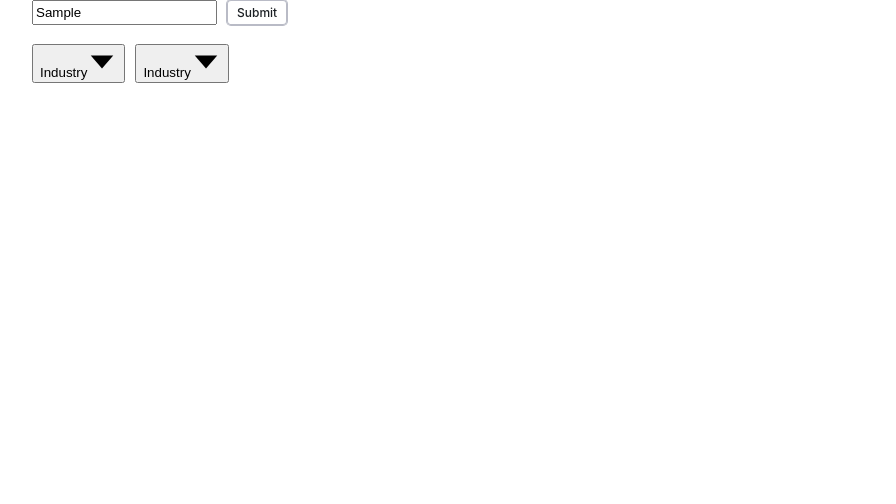
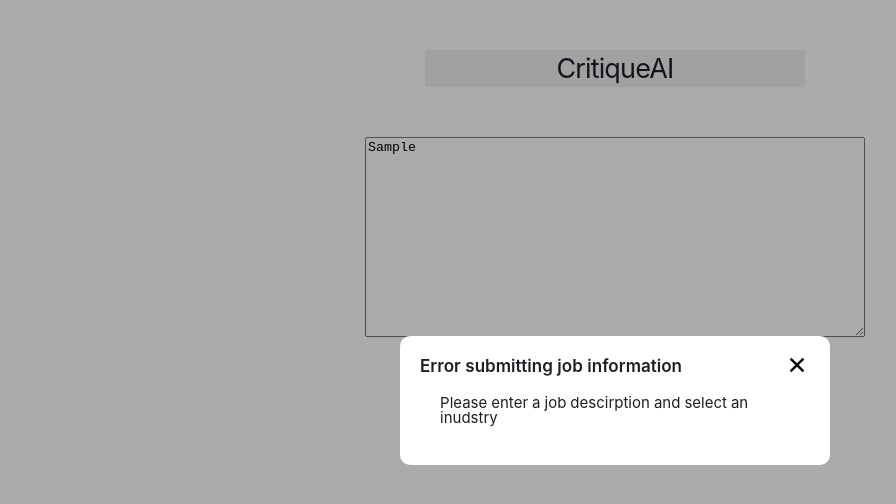
Before and after one commit to Pomegranate-Coding-Group/CritiqueAI, a Next.js app in the folder app/: page / in a window 1280 px wide. Both pictures are taken after typing "Sample" into the empty fields and a click on the button "Submit". Shown: the top 504 px of the page, without its empty margins (25-921 px from the left). Built offline with nearby package versions, Linux system fonts and the light colour scheme.

Commit message:
adding in homepage UI

```diff
--- a/app/components/common/Accordian.tsx
+++ b/app/components/common/Accordian.tsx
@@ -1,37 +1,78 @@
 import { styled } from '@stitches/react';
 import * as Accordion from '@radix-ui/react-accordion';
 import { IoCaretDownSharp } from "react-icons/io5";
+import {Text} from '@components/common';
 
 const AccordionChevron = styled(IoCaretDownSharp, {
+width: "18px",
   transition: 'transform 300ms',
   '[data-state=open] &': { transform: 'rotate(180deg)' },
 });
+const AccordionContainer = styled(Accordion.Item , {
+    backgroundColor: 'white',
+    width: '124px'
+});
+const AccordionTrigger = styled(Accordion.Trigger , {
+    display: 'flex',
+    flexDirection: 'row',
+    justifyContent: 'space-between',
+    alignItems: 'center',
+    backgroundColor: 'white',
+    marginBottom: '-10px',
+    border: 'none',
+    width: '140px',
+    cursor: 'pointer',
+});
+const AccordionItem= styled(Accordion.Trigger , {
+    display: 'flex',
+    flexDirection: 'row',
+    justifyContent: 'flex-start',
+    alignItems: 'center',
+    backgroundColor: 'white',
+    border: 'none',
+    marginBottom: '0px',
+    cursor: 'pointer',
+    padding: '12px 0px 12px 0px',
+    borderTop: '1px solid #D9D9D9',
+    width: '140px',
+    textAlign: 'left',
+    '&:hover': {
+        backgroundColor: '#F3F3F3',
+    }
+});
 
-const AccordionItem = styled(Accordion.Item , {
 
-  });
 
 interface AccordianProps {
     title: string;
     items: string[];
+    setIndustry: (active: string) => void;
 }
 
-export const Accordian = ({title, items} : AccordianProps) => (
+
+export const Accordian = ({title, items, setIndustry} : AccordianProps) => {
+    const handleDropdownValueClicked = (value:string) => {
+        setIndustry(value);
+    }
+    return(
         <Accordion.Root type="single" collapsible >
-    <AccordionItem value="item-1">
+            <AccordionContainer value="item-1" >
             <Accordion.Header>
-        <Accordion.Trigger>
-        <span>{title}</span>
+                <AccordionTrigger>
+                <Text size='3'>{title}</Text>
                 <AccordionChevron aria-hidden size={30} />
-        </Accordion.Trigger>
+                </AccordionTrigger>
             </Accordion.Header>
-    <Accordion.Content >
+            <Accordion.Content style={{position: 'absolute'}}>
                     {items.map((value, key) => {
                             return(
-                        <div key={key}>{value}</div>
+                                <AccordionItem key={key} onClick={() => {handleDropdownValueClicked(value)}}>
+                                    <Text size='3'>{value}</Text>
+                                </AccordionItem>
                             )
                     })}
             </Accordion.Content>
-    </AccordionItem>
+            </AccordionContainer>
         </Accordion.Root>
-);
+    )
+};
--- /dev/null
+++ b/app/components/common/ErrorPopup.js
@@ -0,0 +1,28 @@
+import {Text} from '@components/common';
+import { styled } from '@stitches/react';
+import { IoCloseSharp } from "react-icons/io5";
+
+const ErrorPopupContainer = styled('div', {
+    backgroundColor: 'rgba(0, 0, 0, 0.33)',
+    width: '100vw',
+    height: '100vh',
+    position: "absolute",
+    right: '0',
+    top: '0',
+    display: 'flex',
+    flexDirection: 'row',
+    justifyContent: 'center',
+    alignItems: 'center',
+});
+
+export const ErrorPopup = ({title, error, setPageError})=> {
+    return(
+        <ErrorPopupContainer>
+            <div style={{position: "absolute", backgroundColor: 'white', padding: '40px 20px', borderRadius: '10px'}}>
+                <IoCloseSharp size={26} onClick={() => {setPageError(null)}} style={{cursor: 'pointer', float: 'right', marginTop: '-24px'}}/>
+                <Text size={4} style={{marginTop: '-18px', marginBottom: '20px', fontWeight: '600'}}>{title}</Text>
+                <Text style={{width: '80%', marginLeft:'20px'}}>{error}</Text>
+            </div>
+        </ErrorPopupContainer>
+    )
+}
--- a/app/components/common/index.tsx
+++ b/app/components/common/index.tsx
@@ -6,6 +6,7 @@ import {Button} from './Button';
 import {Link} from './Link';
 import {Box} from './Box';
 import {Accordian} from './Accordian';
+import {ErrorPopup} from './ErrorPopup';
 
 
-export {Banner, Text, Flex, Container, Button, Link, Box, Accordian};
+export {Banner, Text, Flex, Container, Button, Link, Box, Accordian, ErrorPopup};
--- a/app/package.json
+++ b/app/package.json
@@ -15,7 +15,9 @@
     "next": "12.0.9",
     "react": "17.0.2",
     "react-dom": "17.0.2",
-    "react-icons": "^4.3.1"
+    "react-icons": "^4.3.1",
+    "react-spinners": "^0.11.0",
+    "reactjs-popup": "^2.0.5"
   },
   "devDependencies": {
     "@types/node": "17.0.13",
--- a/app/pages/index.tsx
+++ b/app/pages/index.tsx
@@ -1,11 +1,30 @@
 import type { NextPage } from 'next'
 import Head from 'next/head'
-import Image from 'next/image'
 import styles from '../styles/Home.module.css'
-import {Banner, Flex, Button, Box, Link, Text, Container, Accordian} from '@components/common';
-import * as Accordion from '@radix-ui/react-accordion';
+import {Flex, Button, Container, Accordian, Text, ErrorPopup, Banner} from '@components/common';
+import { useState } from 'react';
+import ClipLoader from "react-spinners/ClipLoader";
 
 const Home: NextPage = () => {
+  const [industry, setIndustry] = useState('Industry');
+  const [jobDescriptionText, setJobDescriptionText] = useState(null);
+  const [pageError, setPageError] = useState(null);
+  const [loading, setLoading] = useState(null);
+
+  const handleJobDescriptionChange = (e:any) => {
+    console.log(e.target.value);
+    setJobDescriptionText(e.target.value);
+  }
+
+  const handleSubmit = () => {
+    if(industry == 'Industry' || !jobDescriptionText){
+      setPageError('Please enter a job descirption and select an inudstry');
+      return;
+    }
+
+    setLoading(true);
+  }
+
   return (
     <div className={styles.container}>
       <Head>
@@ -13,17 +32,32 @@ const Home: NextPage = () => {
         <meta name="description" content="Generated by create next app" />
         <link rel="icon" href="/favicon.ico" />
       </Head>
+      <Container size="1" style={{marginTop: "50px", marginBottom: "50px"}}>
+        <Banner>
+          <Text size='7'>CritiqueAI</Text>
+        </Banner>
+      </Container>
       <Container size="4">
         <Flex direction="column" >
-          <Flex gap="2" >
-          <input/>
-            <Button>Submit</Button>
+
+          <Flex gap="2" justify="center">
+          <textarea placeholder="Enter job description..." value={jobDescriptionText} onChange={(e) => handleJobDescriptionChange(e)} style={{width: '500px', height: "200px"}}/>
           </Flex>
-          <Flex gap="2" >
-            <Accordian title="Industry" items={['UX Design', 'UX Research']}/>
-            <Accordian title="Industry" items={['UX Design', 'UX Research']}/>
+
+          <Flex direction="row" justify='center' align="center" gap="8">
+            <Accordian title={industry} setIndustry={setIndustry} items={['UX Design', 'UX Research']}/>
+            <Button size='2' onClick={() => handleSubmit()}>
+              {loading ? <ClipLoader size={20}/> : <></>}
+              <Text style={loading ? {marginLeft: '10px'} : {}}>Submit</Text>
+            </Button>
           </Flex>
+
+
         </Flex>
+        {pageError && (
+        <>
+        <ErrorPopup title="Error submitting job information" error={pageError} setPageError={setPageError}/>
+        </>)}
       </Container>
     </div>
   )
--- a/app/tsconfig.json
+++ b/app/tsconfig.json
@@ -19,6 +19,7 @@
     "isolatedModules": true,
     "jsx": "preserve",
     "incremental": true,
+    "strictNullChecks": false,
   },
   "include": ["next-env.d.ts", "**/*.ts", "**/*.tsx"],
   "exclude": ["node_modules"]
```
Also changed, not shown: 1 other file (tests, documents, lock files or other folders). Lines whose indentation alone changed are shown as unchanged.
